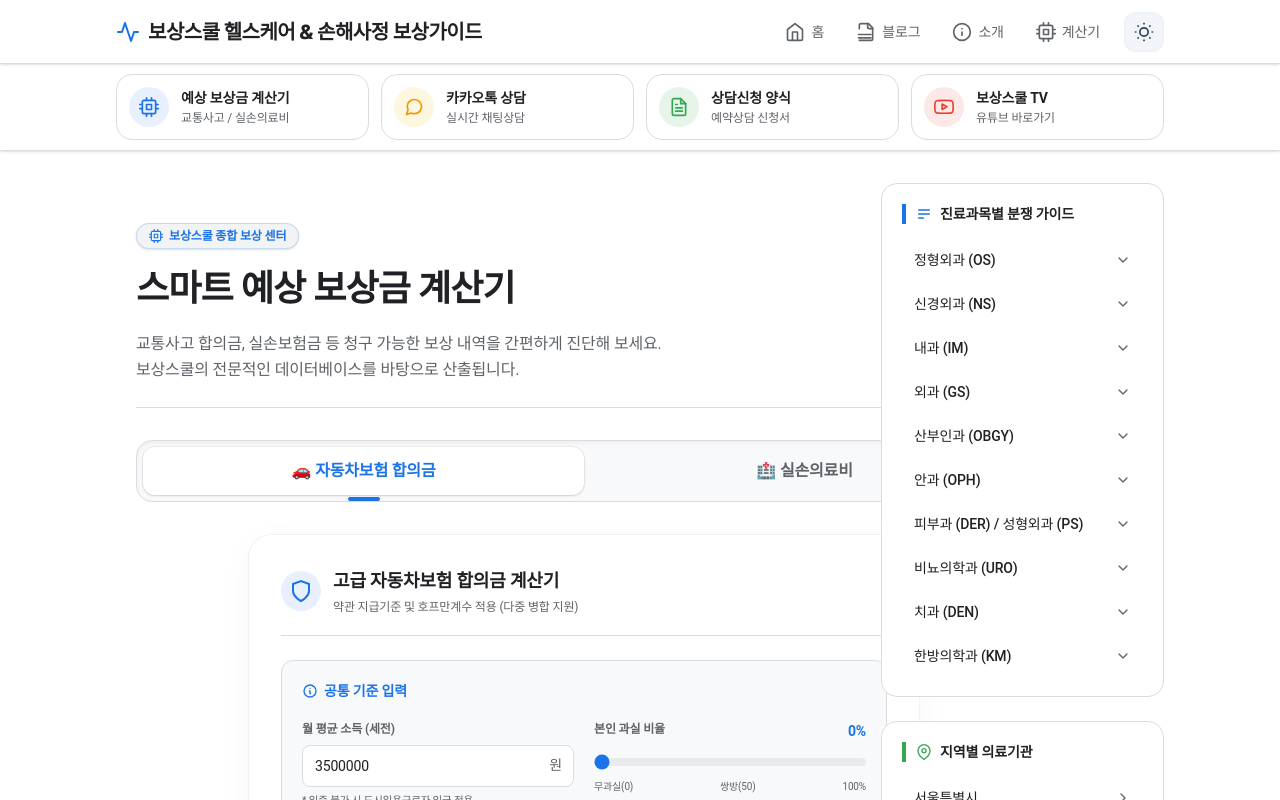
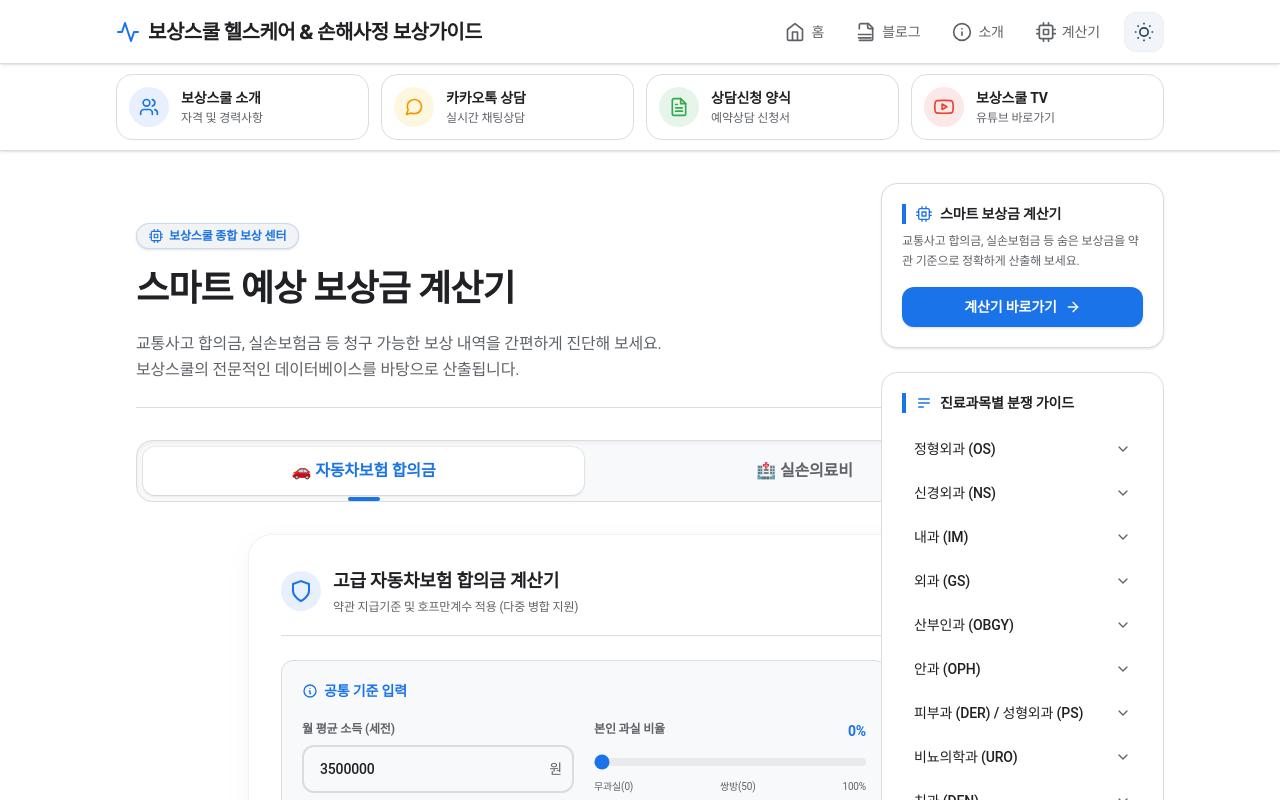
Before and after one commit to ksp-KWON/claimwworks-blog, a Next.js app: page /calculator in a window 1280 px wide. Shown: the top 800 px of the page. Built offline with nearby package versions, Linux system fonts and the light colour scheme.

Commit message:
fix: move calculator to right sidebar menu as requested

```diff
--- a/src/app/layout.tsx
+++ b/src/app/layout.tsx
@@ -94,14 +94,14 @@ export default function RootLayout({
         <section className="sticky top-[64px] z-40 w-full bg-[var(--background)] border-b border-[var(--google-border)] py-2.5 transition-colors shadow-sm">
           <div className="mx-auto w-[92vw] xl:w-[85vw] max-w-7xl grid grid-cols-2 md:grid-cols-4 gap-2 sm:gap-3 px-2 sm:px-5">
 
-            {/* 링크 1: 보상금 계산기 */}
-            <Link href="/calculator" className="flex items-center gap-3 p-3 rounded-2xl bg-white dark:bg-[#202124] border border-[var(--google-border)] hover:border-[var(--google-blue)] hover:shadow-md transition-all duration-200 group">
+            {/* 링크 1: 보상스쿨 소개 */}
+            <Link href="/about" className="flex items-center gap-3 p-3 rounded-2xl bg-white dark:bg-[#202124] border border-[var(--google-border)] hover:border-[var(--google-blue)] hover:shadow-md transition-all duration-200 group">
               <div className="w-10 h-10 rounded-full bg-[#e8f0fe] dark:bg-[#174ea6] flex items-center justify-center shrink-0">
-                <svg className="w-5 h-5 text-[var(--google-blue)] dark:text-[#8ab4f8]" fill="none" stroke="currentColor" viewBox="0 0 24 24" strokeWidth="2" strokeLinecap="round" strokeLinejoin="round"><rect x="4" y="4" width="16" height="16" rx="2" ry="2"></rect><rect x="9" y="9" width="6" height="6"></rect><line x1="9" y1="1" x2="9" y2="4"></line><line x1="15" y1="1" x2="15" y2="4"></line><line x1="9" y1="20" x2="9" y2="23"></line><line x1="15" y1="20" x2="15" y2="23"></line><line x1="20" y1="9" x2="23" y2="9"></line><line x1="20" y1="14" x2="23" y2="14"></line><line x1="1" y1="9" x2="4" y2="9"></line><line x1="1" y1="14" x2="4" y2="14"></line></svg>
+                <svg className="w-5 h-5 text-[var(--google-blue)] dark:text-[#8ab4f8]" fill="none" stroke="currentColor" viewBox="0 0 24 24" strokeWidth="2" strokeLinecap="round" strokeLinejoin="round"><path d="M16 21v-2a4 4 0 0 0-4-4H6a4 4 0 0 0-4 4v2"></path><circle cx="9" cy="7" r="4"></circle><path d="M22 21v-2a4 4 0 0 0-3-3.87"></path><path d="M16 3.13a4 4 0 0 1 0 7.75"></path></svg>
               </div>
               <div className="min-w-0 flex-1">
-                <span className="block text-sm font-bold text-[#202124] dark:text-[#e8eaed] truncate group-hover:text-[var(--google-blue)] transition-colors">예상 보상금 계산기</span>
-                <span className="block text-xs text-[#5f6368] dark:text-[#9aa0a6] truncate mt-0.5">교통사고 / 실손의료비</span>
+                <span className="block text-sm font-bold text-[#202124] dark:text-[#e8eaed] truncate group-hover:text-[var(--google-blue)] transition-colors">보상스쿨 소개</span>
+                <span className="block text-xs text-[#5f6368] dark:text-[#9aa0a6] truncate mt-0.5">자격 및 경력사항</span>
               </div>
             </Link>
 
--- a/src/components/SidebarContent.tsx
+++ b/src/components/SidebarContent.tsx
@@ -64,6 +64,27 @@ export default function SidebarContent() {
         id="sidebar-content"
         className={`space-y-6 ${isOpen ? 'block' : 'hidden'} lg:block`}
       >
+        {/* 예상 보상금 계산기 (우측 메뉴 최상단 강조) */}
+        <div className="bg-white dark:bg-[#202124] p-5 rounded-2xl border border-[var(--google-border)] shadow-sm hover:shadow-md hover:border-[var(--google-blue)] transition-all duration-300 group">
+          <h3 className="text-sm font-bold text-[#202124] dark:text-[#e8eaed] mb-2 flex items-center gap-2 border-l-4 border-[var(--google-blue)] pl-2.5">
+            <svg className="w-4 h-4 text-[var(--google-blue)]" fill="none" stroke="currentColor" viewBox="0 0 24 24" strokeWidth="2" strokeLinecap="round" strokeLinejoin="round">
+              <rect x="4" y="4" width="16" height="16" rx="2" ry="2"></rect><rect x="9" y="9" width="6" height="6"></rect>
+              <line x1="9" y1="1" x2="9" y2="4"></line><line x1="15" y1="1" x2="15" y2="4"></line>
+              <line x1="9" y1="20" x2="9" y2="23"></line><line x1="15" y1="20" x2="15" y2="23"></line>
+              <line x1="20" y1="9" x2="23" y2="9"></line><line x1="20" y1="14" x2="23" y2="14"></line>
+              <line x1="1" y1="9" x2="4" y2="9"></line><line x1="1" y1="14" x2="4" y2="14"></line>
+            </svg>
+            스마트 보상금 계산기
+          </h3>
+          <p className="text-xs text-[#5f6368] dark:text-[#9aa0a6] mb-4 leading-relaxed">
+            교통사고 합의금, 실손보험금 등 숨은 보상금을 약관 기준으로 정확하게 산출해 보세요.
+          </p>
+          <Link href="/calculator" className="flex items-center justify-center gap-2 w-full bg-[var(--google-blue)] text-white font-bold text-sm py-2.5 rounded-xl hover:bg-[#174ea6] transition-colors shadow-sm">
+            계산기 바로가기
+            <svg className="w-4 h-4" fill="none" stroke="currentColor" viewBox="0 0 24 24" strokeWidth="2" strokeLinecap="round" strokeLinejoin="round"><line x1="5" y1="12" x2="19" y2="12"></line><polyline points="12 5 19 12 12 19"></polyline></svg>
+          </Link>
+        </div>
+
         {/* 진료과목별 분쟁 가이드 */}
         <SpecialtyDiseaseCategories />
 
--- a/src/components/calculator/AutoCalculator.tsx
+++ b/src/components/calculator/AutoCalculator.tsx
@@ -145,9 +145,9 @@ export default function AutoCalculator() {
               <input
                 type="number" step="100000"
                 value={monthlyIncome} onChange={(e) => setMonthlyIncome(Number(e.target.value))}
-                className="w-full bg-white dark:bg-[#202124] border border-[var(--google-border)] rounded-lg py-2.5 pl-3 pr-10 text-sm text-[#202124] dark:text-[#e8eaed] focus:ring-2 focus:ring-[var(--google-blue)] focus:outline-none"
+                className="w-full bg-transparent border-2 border-[#dadce0] dark:border-[#5f6368] rounded-xl py-3 px-4 text-sm font-medium text-[#202124] dark:text-[#e8eaed] focus:border-[var(--google-blue)] focus:ring-0 transition-colors outline-none"
               />
-              <span className="absolute right-3 top-2.5 text-[#5f6368] text-sm">원</span>
+              <span className="absolute right-3 top-3.5 text-[#5f6368] text-sm">원</span>
             </div>
             <p className="text-[10.5px] text-[#5f6368] mt-1.5">* 입증 불가 시 도시일용근로자 임금 적용</p>
           </div>
```
